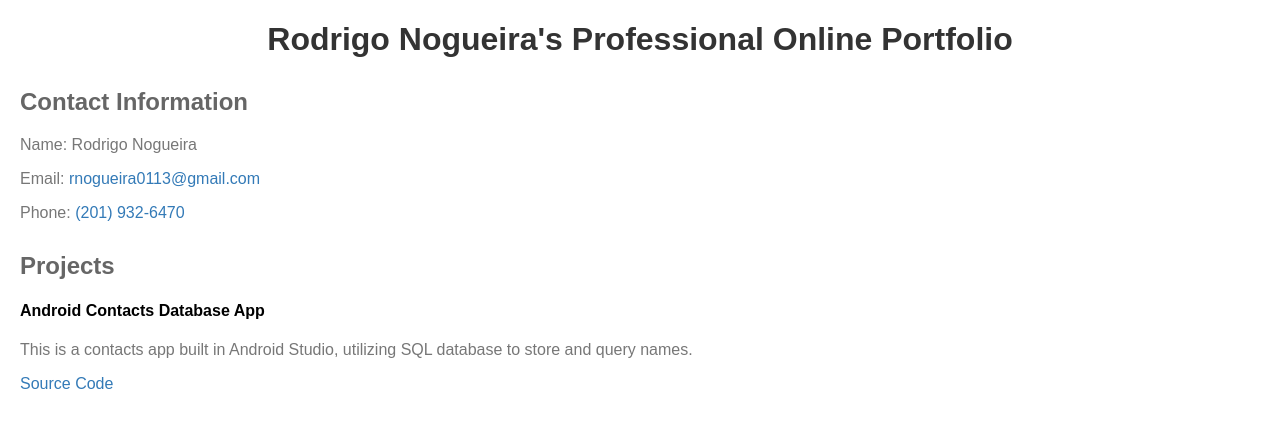
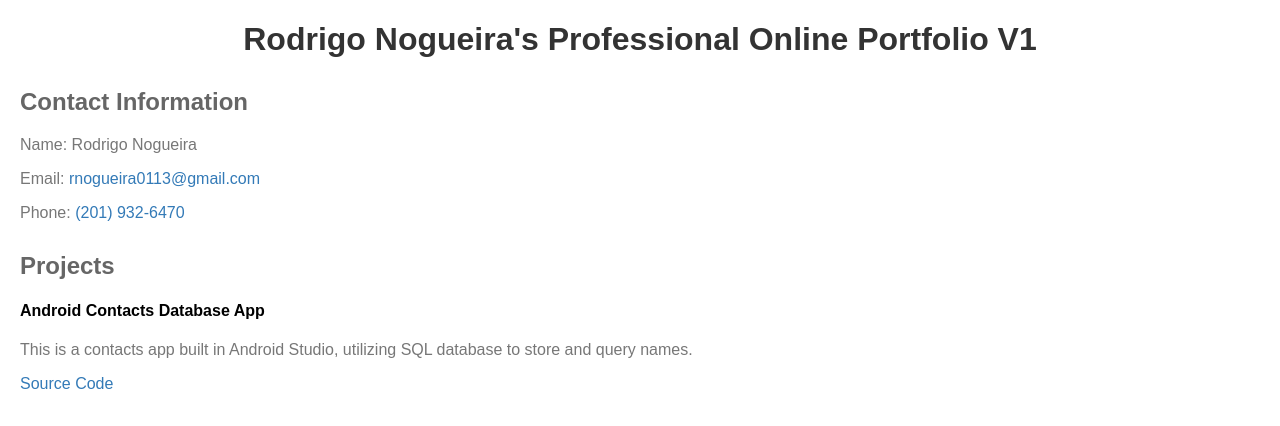
Before and after one commit to nogueira-r/nogueira-r.github.io, a plain HTML site: page index.html in a window 1280 px wide. Shown: the top 426 px of the page. Drawn offline with Linux system fonts and the light colour scheme.

Commit message:
Update index.html

```diff
--- a/index.html
+++ b/index.html
@@ -4,10 +4,10 @@
     <link rel="stylesheet" href="styles.css">
     <meta charset="UTF-8">
     <meta name="viewport" content="width=device-width, initial-scale=1.0">
-    <title>Rodrigo Nogueira's Professional Online Portfolio V1</title>
+    <title>Rodrigo Nogueira's Professional Online Portfolio</title>
 </head>
 <body>
-    <h1>Rodrigo Nogueira's Professional Online Portfolio</h1>
+    <h1>Rodrigo Nogueira's Professional Online Portfolio V1</h1>
 
     <h2>Contact Information</h2>
     <p>Name: Rodrigo Nogueira</p>
```
